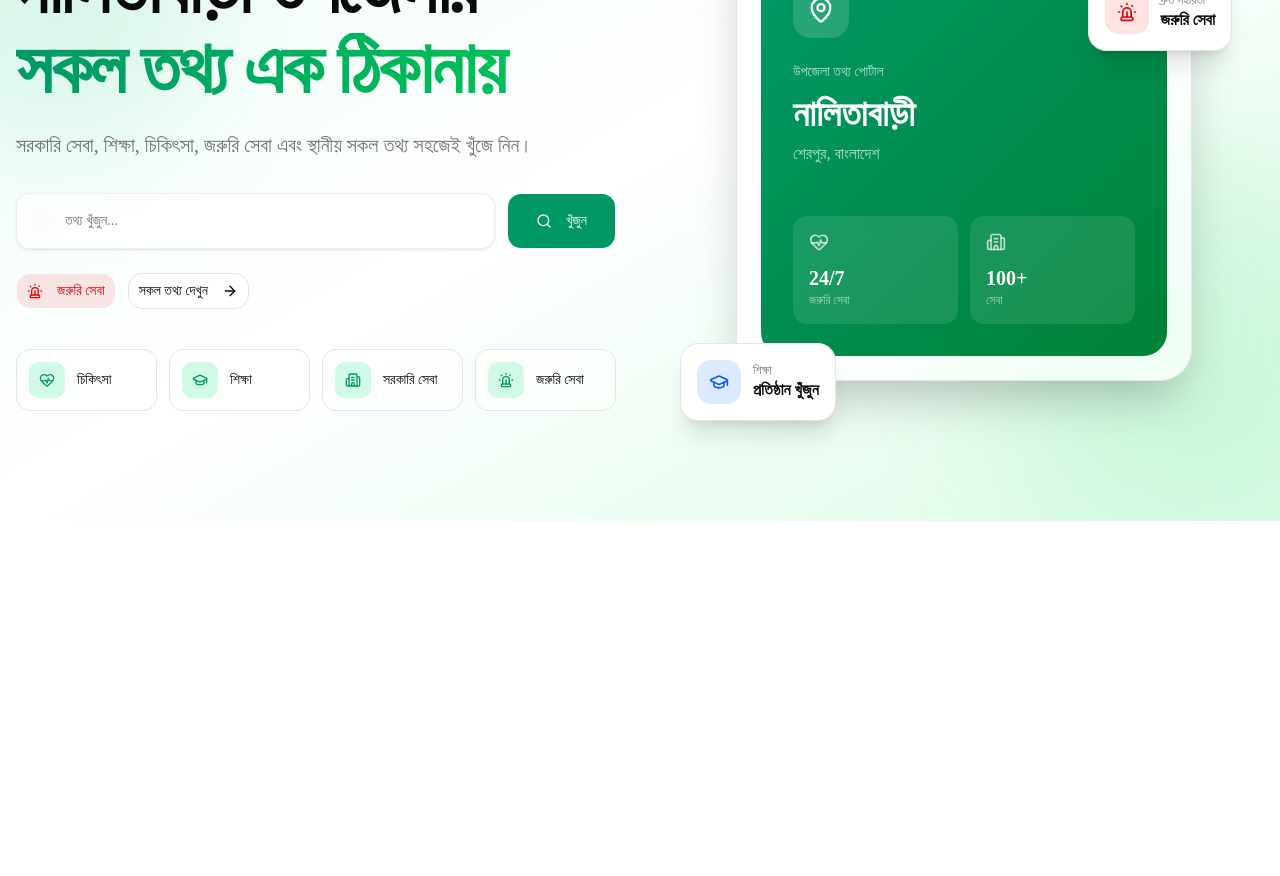
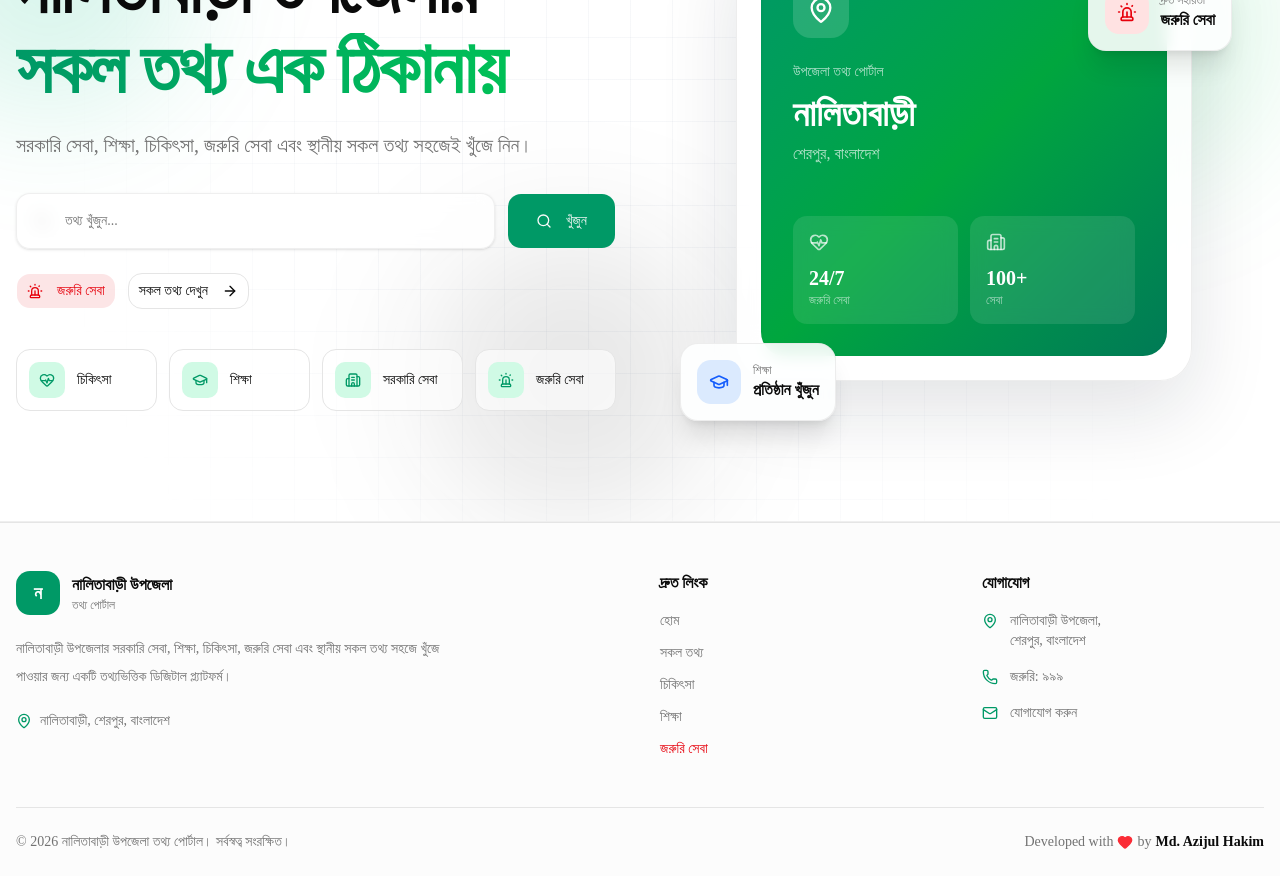
Before and after one commit to azijulhakimbd/Hello-Nalitabari, a Next.js app: page / in a window 1280 px wide. Shown: the part 280-1156 px from the top of the page. Before the commit the page ends 801 px from the top, so only its background shows below. Built offline with nearby package versions, Linux system fonts and the light colour scheme.

Commit message:
feat:Footer add

```diff
--- a/app/Home/hero.tsx
+++ b/app/Home/hero.tsx
@@ -58,15 +58,15 @@ export function Hero() {
   const t = content[language];
 
   return (
-    <section className="relative min-h-[calc(100vh-64px)] overflow-hidden">
-      {/* Background */}
-      <div className="absolute inset-0 -z-10">
-        <div className="absolute inset-0 bg-gradient-to-br from-emerald-50 via-background to-green-100 dark:from-emerald-950/40 dark:via-background dark:to-green-950/30" />
+    <section className="relative isolate min-h-[calc(100vh-64px)] overflow-hidden border-b border-border/60 bg-background">
+      {/* Modern shadcn-inspired background */}
+      <div className="absolute inset-0 -z-20 bg-[radial-gradient(circle_at_top_left,_rgba(16,185,129,0.15),transparent_28%),radial-gradient(circle_at_bottom_right,_rgba(34,197,94,0.12),transparent_33%),linear-gradient(to_br,_background,_background)]" />
 
-        <div className="absolute -left-20 top-20 h-72 w-72 rounded-full bg-emerald-500/10 blur-3xl" />
+      <div className="absolute inset-0 -z-10 bg-[linear-gradient(rgba(148,163,184,0.08)_1px,transparent_1px),linear-gradient(90deg,rgba(148,163,184,0.08)_1px,transparent_1px)] bg-[size:42px_42px] [mask-image:radial-gradient(circle_at_center,black_35%,transparent_80%)]" />
 
-        <div className="absolute -right-20 bottom-0 h-96 w-96 rounded-full bg-green-500/10 blur-3xl" />
-      </div>
+      <div className="absolute -left-24 top-10 -z-10 h-72 w-72 rounded-full bg-emerald-500/15 blur-3xl" />
+      <div className="absolute right-0 top-20 -z-10 h-80 w-80 rounded-full bg-green-500/12 blur-3xl" />
+      <div className="absolute bottom-0 left-1/3 -z-10 h-72 w-72 rounded-full bg-primary/10 blur-3xl" />
 
       <div className="container mx-auto flex min-h-[calc(100vh-64px)] items-center px-4 py-20">
         <div className="grid w-full items-center gap-12 lg:grid-cols-2">
@@ -170,8 +170,8 @@ export function Hero() {
           <div className="relative hidden lg:block">
             <div className="relative mx-auto aspect-square max-w-[520px]">
               {/* Main card */}
-              <div className="absolute inset-8 rounded-[2rem] border bg-background/70 p-6 shadow-2xl backdrop-blur-xl">
-                <div className="flex h-full flex-col justify-between rounded-[1.5rem] bg-gradient-to-br from-emerald-600 to-green-700 p-8 text-white">
+              <div className="absolute inset-8 rounded-[2rem] border border-border/70 bg-card/80 p-6 shadow-[0_30px_80px_rgba(15,23,42,0.12)] backdrop-blur-xl dark:shadow-[0_30px_80px_rgba(2,6,23,0.45)]">
+                <div className="flex h-full flex-col justify-between rounded-[1.5rem] bg-gradient-to-br from-emerald-600 via-green-600 to-emerald-700 p-8 text-white shadow-inner">
                   <div>
                     <div className="mb-6 flex h-14 w-14 items-center justify-center rounded-2xl bg-white/15">
                       <MapPin className="h-7 w-7" />
@@ -221,7 +221,7 @@ export function Hero() {
               </div>
 
               {/* Floating card */}
-              <div className="absolute -right-2 top-20 rounded-2xl border bg-background p-4 shadow-xl">
+              <div className="absolute -right-2 top-20 rounded-2xl border border-border/70 bg-card/90 p-4 shadow-xl backdrop-blur">
                 <div className="flex items-center gap-3">
                   <div className="flex h-11 w-11 items-center justify-center rounded-xl bg-red-100 text-red-600 dark:bg-red-950">
                     <Siren className="h-5 w-5" />
@@ -244,7 +244,7 @@ export function Hero() {
               </div>
 
               {/* Bottom card */}
-              <div className="absolute -bottom-2 -left-6 rounded-2xl border bg-background p-4 shadow-xl">
+              <div className="absolute -bottom-2 -left-6 rounded-2xl border border-border/70 bg-card/90 p-4 shadow-xl backdrop-blur">
                 <div className="flex items-center gap-3">
                   <div className="flex h-11 w-11 items-center justify-center rounded-xl bg-blue-100 text-blue-600 dark:bg-blue-950">
                     <GraduationCap className="h-5 w-5" />
--- a/app/layout.tsx
+++ b/app/layout.tsx
@@ -4,6 +4,7 @@ import "./globals.css";
 
 import { Navbar } from "@/components/layout/navbar";
 import { ThemeProvider } from "@/providers/theme-provider";
+import { Footer } from "@/components/layout/footer";
 
 const geistSans = Geist({
   variable: "--font-geist-sans",
@@ -30,6 +31,8 @@ export default function RootLayout({ children }: LayoutProps<"/">) {
          <ThemeProvider>
           <Navbar/>
           {children}
+            <Footer />
+
          </ThemeProvider>
 
         </body>
--- /dev/null
+++ b/components/layout/footer.tsx
@@ -0,0 +1,169 @@
+import Link from "next/link";
+import {
+
+  Heart,
+  Mail,
+  MapPin,
+  Phone,
+} from "lucide-react";
+
+const currentYear = new Date().getFullYear();
+
+export function Footer() {
+  return (
+    <footer className="border-t bg-muted/30">
+      <div className="container mx-auto px-4">
+        {/* Main Footer */}
+        <div className="grid gap-10 py-12 md:grid-cols-2 lg:grid-cols-4">
+          {/* Brand */}
+          <div className="lg:col-span-2">
+            <Link
+              href="/"
+              className="inline-flex items-center gap-3"
+            >
+              <div className="flex h-11 w-11 items-center justify-center rounded-xl bg-emerald-600 text-white">
+                <span className="text-lg font-bold">ন</span>
+              </div>
+
+              <div>
+                <p className="font-bold">
+                  নালিতাবাড়ী উপজেলা
+                </p>
+
+                <p className="text-xs text-muted-foreground">
+                  তথ্য পোর্টাল
+                </p>
+              </div>
+            </Link>
+
+            <p className="mt-5 max-w-md text-sm leading-7 text-muted-foreground">
+              নালিতাবাড়ী উপজেলার সরকারি সেবা, শিক্ষা,
+              চিকিৎসা, জরুরি সেবা এবং স্থানীয় সকল তথ্য
+              সহজে খুঁজে পাওয়ার জন্য একটি তথ্যভিত্তিক
+              ডিজিটাল প্ল্যাটফর্ম।
+            </p>
+
+            <div className="mt-5 flex items-center gap-2 text-sm text-muted-foreground">
+              <MapPin className="h-4 w-4 text-emerald-600" />
+              নালিতাবাড়ী, শেরপুর, বাংলাদেশ
+            </div>
+          </div>
+
+          {/* Quick Links */}
+          <div>
+            <h3 className="mb-4 font-semibold">
+              দ্রুত লিংক
+            </h3>
+
+            <ul className="space-y-3 text-sm text-muted-foreground">
+              <li>
+                <Link
+                  href="/"
+                  className="transition-colors hover:text-emerald-600"
+                >
+                  হোম
+                </Link>
+              </li>
+
+              <li>
+                <Link
+                  href="/directory"
+                  className="transition-colors hover:text-emerald-600"
+                >
+                  সকল তথ্য
+                </Link>
+              </li>
+
+              <li>
+                <Link
+                  href="/health"
+                  className="transition-colors hover:text-emerald-600"
+                >
+                  চিকিৎসা
+                </Link>
+              </li>
+
+              <li>
+                <Link
+                  href="/education"
+                  className="transition-colors hover:text-emerald-600"
+                >
+                  শিক্ষা
+                </Link>
+              </li>
+
+              <li>
+                <Link
+                  href="/emergency"
+                  className="font-medium text-red-600 transition-colors hover:text-red-700"
+                >
+                  জরুরি সেবা
+                </Link>
+              </li>
+            </ul>
+          </div>
+
+          {/* Contact */}
+          <div>
+            <h3 className="mb-4 font-semibold">
+              যোগাযোগ
+            </h3>
+
+            <ul className="space-y-4 text-sm text-muted-foreground">
+              <li className="flex items-start gap-3">
+                <MapPin className="mt-0.5 h-4 w-4 shrink-0 text-emerald-600" />
+                <span>
+                  নালিতাবাড়ী উপজেলা,
+                  <br />
+                  শেরপুর, বাংলাদেশ
+                </span>
+              </li>
+
+              <li className="flex items-center gap-3">
+                <Phone className="h-4 w-4 shrink-0 text-emerald-600" />
+                <Link
+                  href="tel:999"
+                  className="hover:text-emerald-600"
+                >
+                  জরুরি: ৯৯৯
+                </Link>
+              </li>
+
+              <li className="flex items-center gap-3">
+                <Mail className="h-4 w-4 shrink-0 text-emerald-600" />
+                <Link
+                  href="/contact"
+                  className="hover:text-emerald-600"
+                >
+                  যোগাযোগ করুন
+                </Link>
+              </li>
+            </ul>
+          </div>
+        </div>
+
+        {/* Bottom Footer */}
+        <div className="flex flex-col gap-4 border-t py-6 text-sm md:flex-row md:items-center md:justify-between">
+          <p className="text-center text-muted-foreground md:text-left">
+            © {currentYear} নালিতাবাড়ী উপজেলা তথ্য পোর্টাল।
+            সর্বস্বত্ব সংরক্ষিত।
+          </p>
+
+          <p className="flex items-center justify-center gap-1 text-muted-foreground">
+            Developed with
+            <Heart className="h-4 w-4 fill-current text-red-500" />
+            by{" "}
+            <a
+              href="https://azijul.pro.bd"
+              target="_blank"
+              rel="noopener noreferrer"
+              className="font-semibold text-foreground underline-offset-4 hover:text-emerald-600 hover:underline"
+            >
+              Md. Azijul Hakim
+            </a>
+          </p>
+        </div>
+      </div>
+    </footer>
+  );
+}
```
